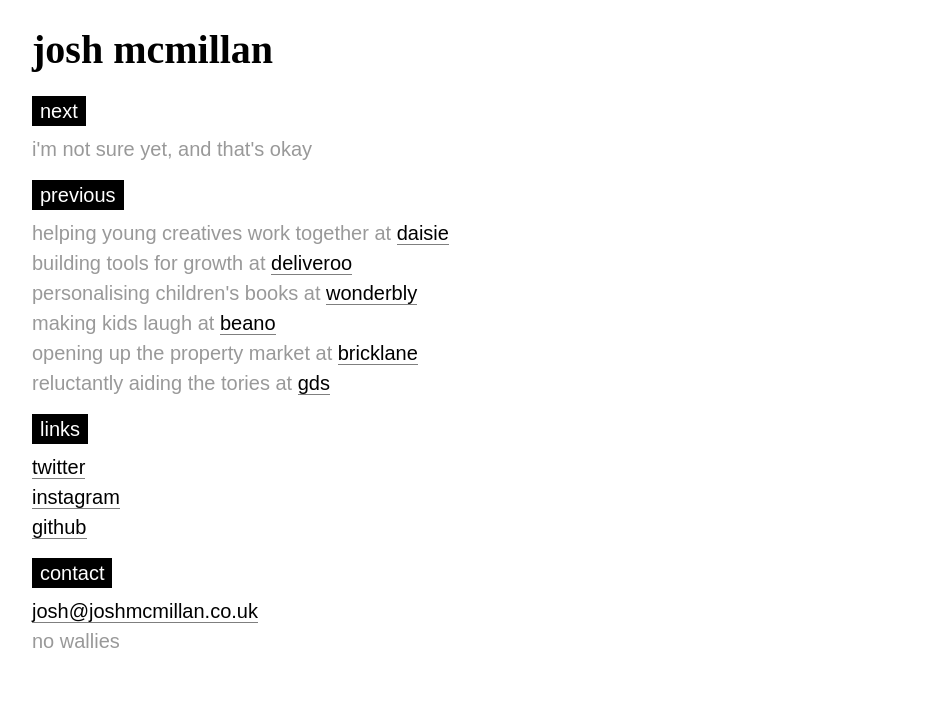
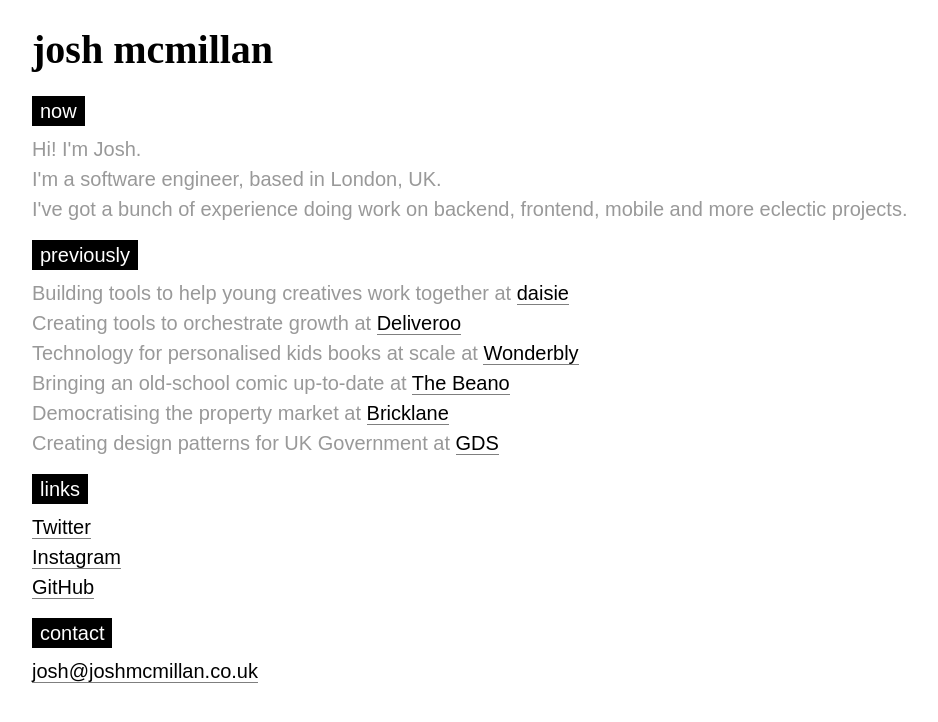
Before and after one commit to mcmillan/joshmcmillan.com, a React app: page / in a window 1280 px wide. Shown: the top 722 px of the page, without its empty margins (0-938 px from the left). Built offline with nearby package versions, Linux system fonts and the light colour scheme; the HTML template or start-up script is replaced by a standard one; a web font is replaced by a local one.

Commit message:
Make site a bit more sales-y

```diff
--- a/config.json
+++ /dev/null
@@ -1,4 +0,0 @@
-{
-  "title": "josh mcmillan",
-  "description": "just a boy, standing in front of a computer, asking it to love him"
-}
--- a/src/components/Header.tsx
+++ b/src/components/Header.tsx
@@ -1,11 +1,10 @@
 import * as React from "react";
 import styled from "styled-components";
 import { Link } from "react-router-dom";
-import config from "../util/config";
 
 export default () => (
   <Header>
-    <Ident>{config.title}</Ident>
+    <Ident>josh mcmillan</Ident>
   </Header>
 );
 
--- a/src/pages/Home.tsx
+++ b/src/pages/Home.tsx
@@ -6,46 +6,57 @@
 
 export default () => (
   <>
-    <Wedge label="next">i'm not sure yet, and that's okay</Wedge>
-    <Wedge label="previous">
+    <Wedge label="now">
+      <div>Hi! I'm Josh.</div>
+      <div>I'm a software engineer, based in London, UK.</div>
+      <div>
+        I've got a bunch of experience doing work on backend, frontend, mobile
+        and more eclectic projects.
+      </div>
+    </Wedge>
+    <Wedge label="previously">
       <Gig
-        role="helping young creatives work together"
+        role="Building tools to help young creatives work together"
         org="daisie"
         url="https://www.daisie.com"
       />
       <Gig
-        role="building tools for growth"
-        org="deliveroo"
+        role="Creating tools to orchestrate growth"
+        org="Deliveroo"
         url="https://deliveroo.co.uk"
       />
       <Gig
-        role="personalising children's books"
-        org="wonderbly"
+        role="Technology for personalised kids books at scale"
+        org="Wonderbly"
         url="https://www.wonderbly.com"
       />
-      <Gig role="making kids laugh" org="beano" url="https://www.beano.com" />
       <Gig
-        role="opening up the property market"
-        org="bricklane"
+        role="Bringing an old-school comic up-to-date"
+        org="The Beano"
+        url="https://www.beano.com"
+      />
+      <Gig
+        role="Democratising the property market"
+        org="Bricklane"
         url="https://bricklane.com"
       />
       <Gig
-        role="reluctantly aiding the tories"
-        org="gds"
+        role="Creating design patterns for UK Government"
+        org="GDS"
         url="https://www.gov.uk"
       />
     </Wedge>
     <Wedge label="links">
       <div>
-        <ExternalLink href="https://twitter.com/jshmc">twitter</ExternalLink>
+        <ExternalLink href="https://twitter.com/jshmc">Twitter</ExternalLink>
       </div>
       <div>
         <ExternalLink href="https://www.instagram.com/mcmillan.jpg/">
-          instagram
+          Instagram
         </ExternalLink>
       </div>
       <div>
-        <ExternalLink href="https://github.com/mcmillan">github</ExternalLink>
+        <ExternalLink href="https://github.com/mcmillan">GitHub</ExternalLink>
       </div>
     </Wedge>
     <Wedge label="contact">
@@ -54,8 +65,6 @@
           josh@joshmcmillan.co.uk
         </ExternalLink>
       </div>
-
-      <div>no wallies</div>
     </Wedge>
   </>
 );
```
